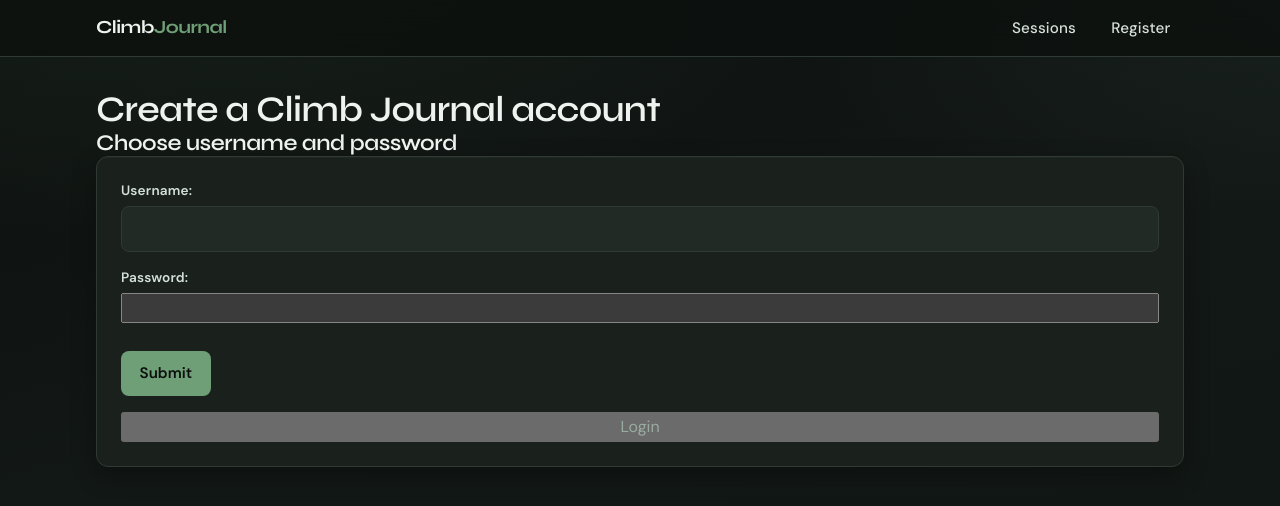
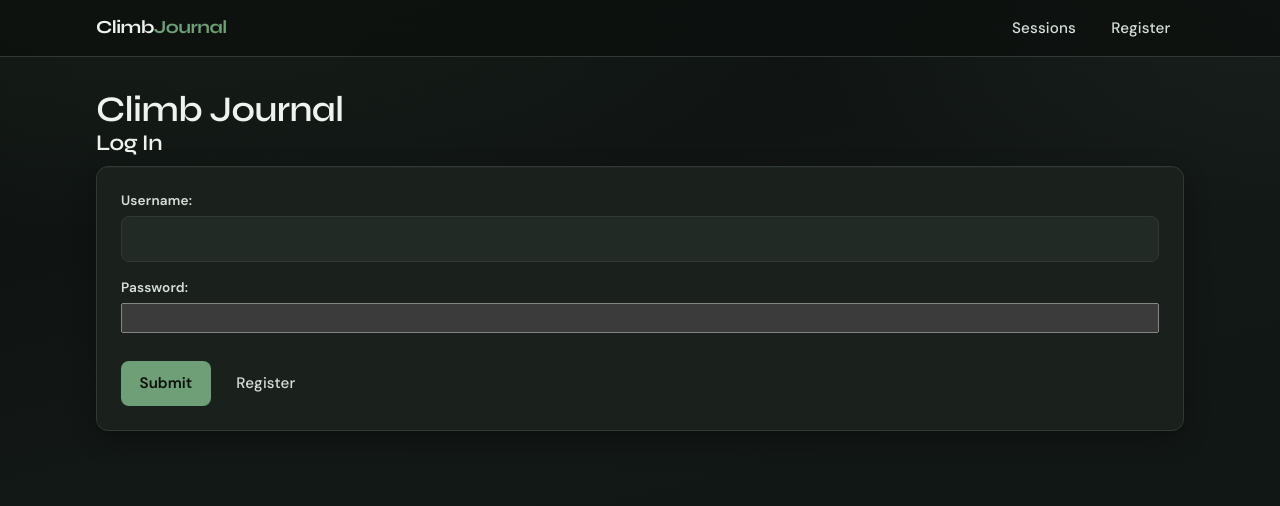
Before and after one commit to ThomasMaher/climb-journal-web, a React (Vite) app: page /login in a window 1280 px wide. Shown: the top 506 px of the page. Built offline with nearby package versions, Linux system fonts and the light colour scheme; no server answers.

Commit message:
Fix registration logic

```diff
--- a/src/pages/auth/Login.tsx
+++ b/src/pages/auth/Login.tsx
@@ -1,23 +1,31 @@
-import { useState } from 'react';
+import { useEffect, useState } from 'react';
 import { useAuth } from './AuthContext';
 import { login, register } from '../../api/user';
-import { useNavigate } from 'react-router-dom';
+import { useLocation, useNavigate } from 'react-router-dom';
 import type { UserData } from '../../models/user_models';
 
 function Login() {
     const navigate = useNavigate();
+    const location = useLocation();
     const { setUser } = useAuth();
-    const [errors, setErrors] = useState<string | undefined>(undefined);
+    const [error, setError] = useState<string | undefined>(undefined);
     const [submitting, setSubmitting] = useState<boolean>(false);
     const [formData, setFormData] = useState<UserData>({
         username: '',
         password: '',
     });
-    const [registering, setRegistering] = useState<boolean>(false);
+
+    const locationState = location.state as { registering?: boolean } | null | undefined;
+    const [registering, setRegistering] = useState<boolean>(locationState?.registering ?? false);
+
+    useEffect(() => {
+        const nextRegistering = locationState?.registering ?? false;
+        setRegistering(nextRegistering);
+    }, [locationState]);
 
     const handleSubmit = async (e: React.FormEvent<HTMLFormElement>) => {
         e.preventDefault();
-        setErrors(undefined);
+        setError(undefined);
         setSubmitting(true);
 
         try {
@@ -31,43 +39,28 @@ function Login() {
                 setUser(response.data);
                 navigate(`/`);
             } else if (response.error) {
-                setErrors(response.error || 'Unable to log in.');
+                setError(response.error || 'Unable to log in.');
             }
         } catch (err: unknown) {
             if (err instanceof Error) {
-                setErrors(err?.message || 'Unable to log in.')
+                setError(err?.message || 'Unable to log in.')
             }
         } finally {
             setSubmitting(false)
         }
     }
 
-    const switchFormType = () => {
-        setErrors(undefined);
-
-        return (
-            <button onClick={() => setRegistering(!registering)}>
-                {registering ? "Login" : "Register"}
-            </button>
-        );
-    }
-
     return(
         <>
             <h1>
-                {registering ? 'Climb Journal' : 'Create a Climb Journal account'}
+                {registering ? 'Create a Climb Journal account' : 'Climb Journal'}
             </h1>
 
             <h2>
-                {registering ? 'Log In' : 'Choose username and password'}
+                {registering ? 'Choose username and password' : 'Log In'}
             </h2>
-            <form className="form-panel form-stack" onSubmit={handleSubmit}>
-                {errors && (
-                    <p className="error-banner" role="alert">
-                        {/* // Fix this */}
-
-                    </p>
-                )}
+            <form className="form-panel form-stack" onSubmit={handleSubmit} style={{marginTop: '10px'}}>
+                {error && (<p className="error-banner" role="alert">{error}</p>)}
 
                 <div className="field">
                     <label htmlFor="username">Username: </label>
@@ -88,17 +81,20 @@ function Login() {
 
                 <div className="form-actions">
                     <button type="submit" className="btn" disabled={submitting}>
-                        {submitting ? 'Logging in ...' : 'Submit'}
+                        {submitting ? 'Logging in...' : 'Submit'}
                     </button>
+
+                    <div className="site-nav__link" style={{cursor:'pointer'}}
+                        onClick={(e) => {
+                            e.preventDefault();
+
+                            setError(undefined);
+                            setRegistering(!registering);
+                        }}
+                        >
+                        {registering ? "Login page" : "Register"}
+                    </div>
                 </div>
-                <button
-                    onClick={() => {
-                        setErrors(undefined);
-                        setRegistering(!registering);
-                    }}
-                    >
-                    {registering ? "Register" : "Login"}
-                    </button>
             </form>
         </>
     )
```
